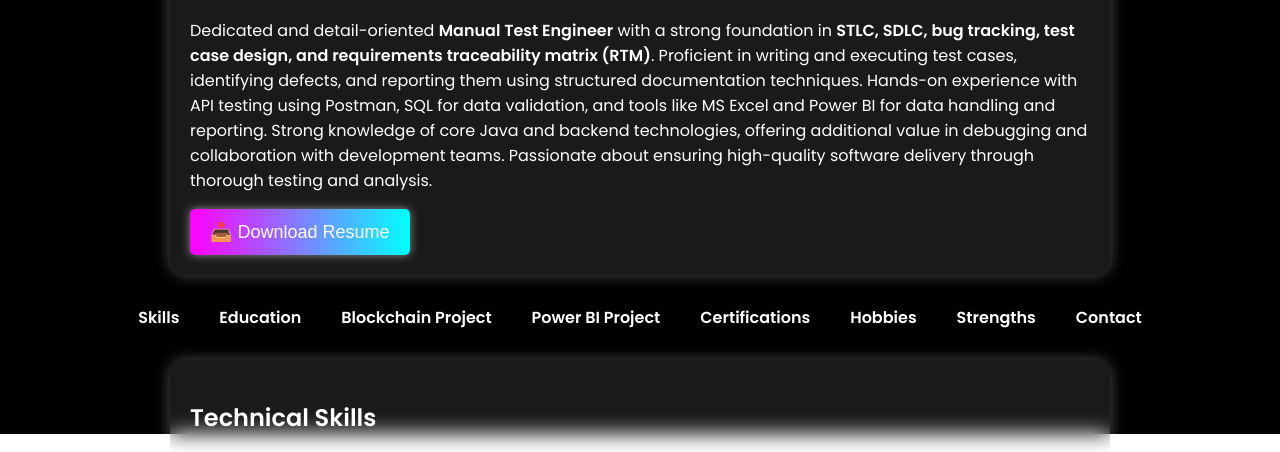
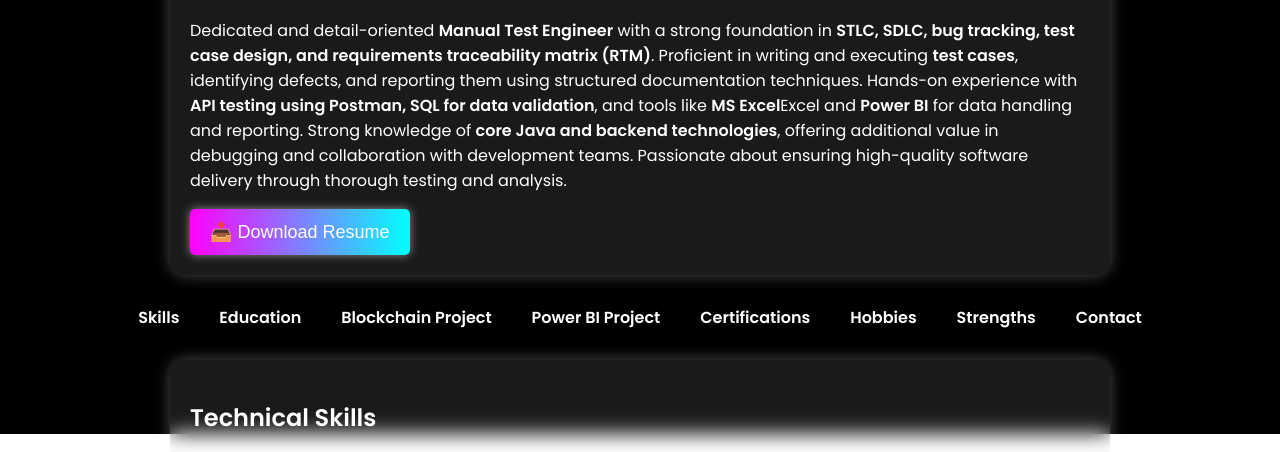
Before and after one commit to Narojulakshminarayana/Manual_Testing_Portfolio, a plain HTML site: page index.html in a window 1280 px wide. Shown: the part 366-818 px from the top of the page. Drawn offline with Linux system fonts and the light colour scheme.

Commit message:
Update index.html

```diff
--- a/index.html
+++ b/index.html
@@ -23,9 +23,9 @@
   <h1 id="typing-text"></h1>
   <p>
    Dedicated and detail-oriented <strong>Manual Test Engineer</strong> with a strong foundation in <strong>STLC, SDLC, bug tracking, test case design, and
-  requirements traceability matrix (RTM)</strong>. Proficient in writing and executing test cases, identifying defects, and reporting them using
-  structured documentation techniques. Hands-on experience with API testing using Postman, SQL for data validation, and tools like MS
-  Excel and Power BI for data handling and reporting. Strong knowledge of core Java and backend technologies, offering additional value
+  requirements traceability matrix (RTM)</strong>. Proficient in writing and executing <strong>test cases</strong>, identifying defects, and reporting them using
+  structured documentation techniques. Hands-on experience with <strong>API testing using Postman, SQL for data validation</strong>, and tools like
+  <strong>MS Excel</strong>Excel and  <strong>Power BI</strong> for data handling and reporting. Strong knowledge of <strong>core Java and backend technologies</strong>, offering additional value
   in debugging and collaboration with development teams. Passionate about ensuring high-quality software delivery through thorough
   testing and analysis.
   </p>
```
